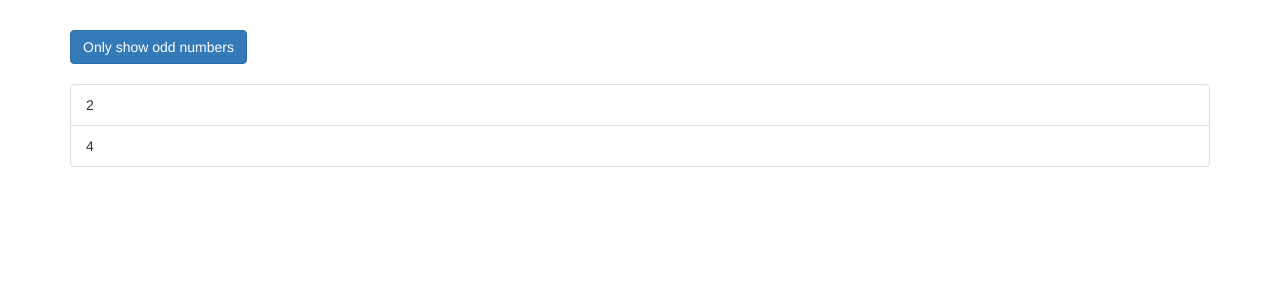
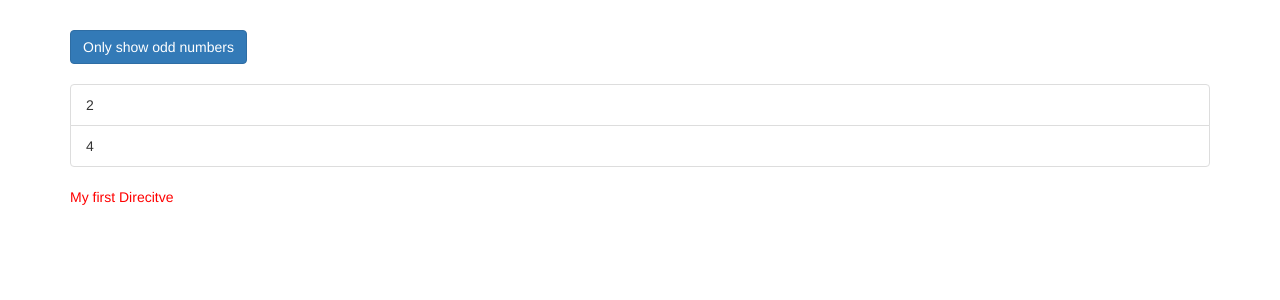
Before and after one commit to MateuszZie/Angular-course, an Angular app in the folder directives-start/: page / in a window 1280 px wide. Shown: the top 300 px of the page. Built offline with nearby package versions, Linux system fonts and the light colour scheme.

Commit message:
Creating a Basic Attribute Directive

```diff
--- a/directives-start/src/app/app.component.html
+++ b/directives-start/src/app/app.component.html
@@ -35,4 +35,5 @@
       </div>
     </div>
   </div>
+  <p appHighLight>My first Direcitve</p>
 </div>
--- /dev/null
+++ b/directives-start/src/app/basic-highlight/basic-highlight.directive.ts
@@ -0,0 +1,11 @@
+import { Directive, ElementRef, OnInit } from "@angular/core";
+
+@Directive({
+  selector: "[appHighLight]",
+})
+export class BasicHighlightDirective implements OnInit {
+  constructor(private element: ElementRef) {}
+  ngOnInit(): void {
+    this.element.nativeElement.style.color = "red";
+  }
+}
```
Also changed, not shown: directives-start/src/app/app.module.ts (+9 -14 lines).
